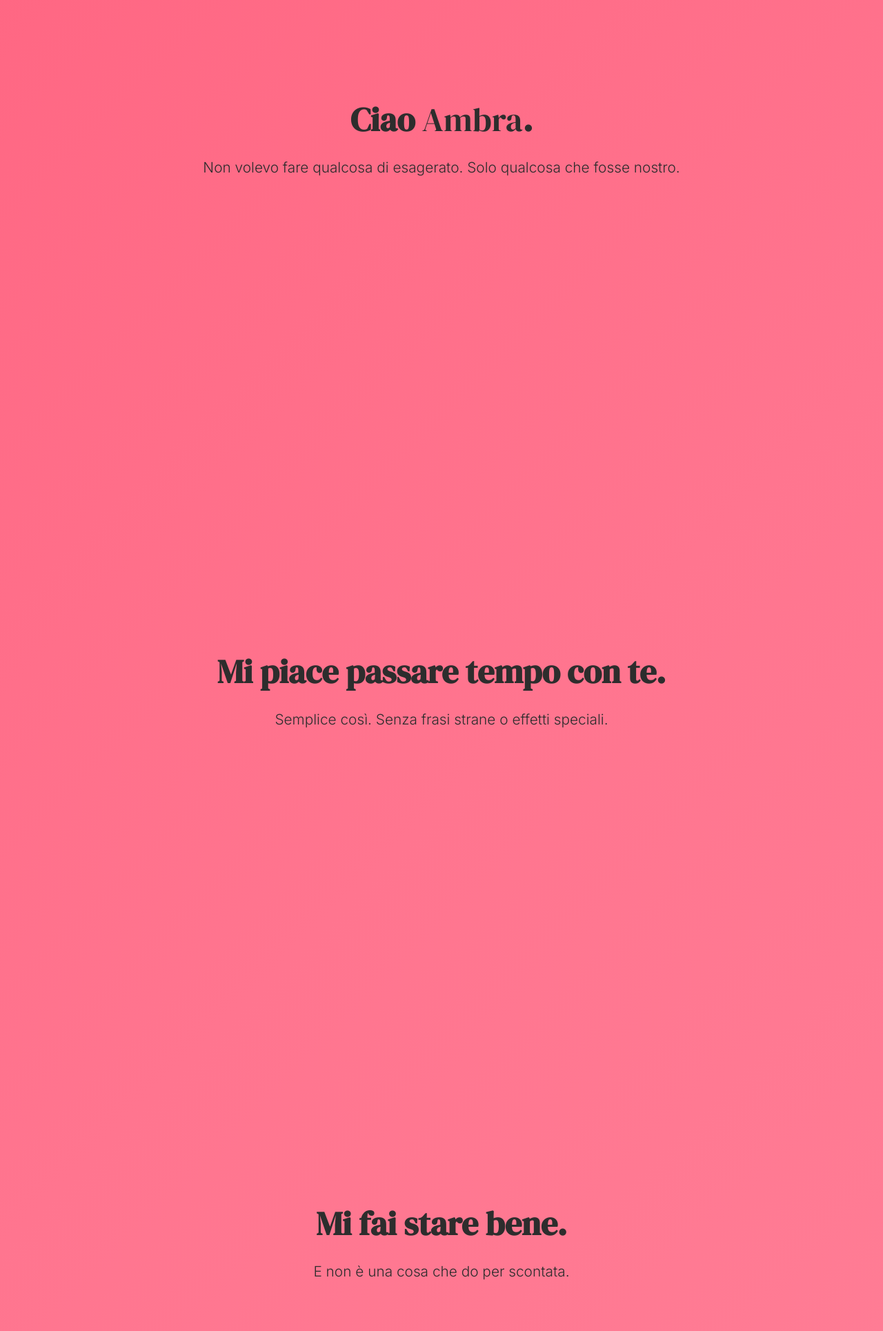
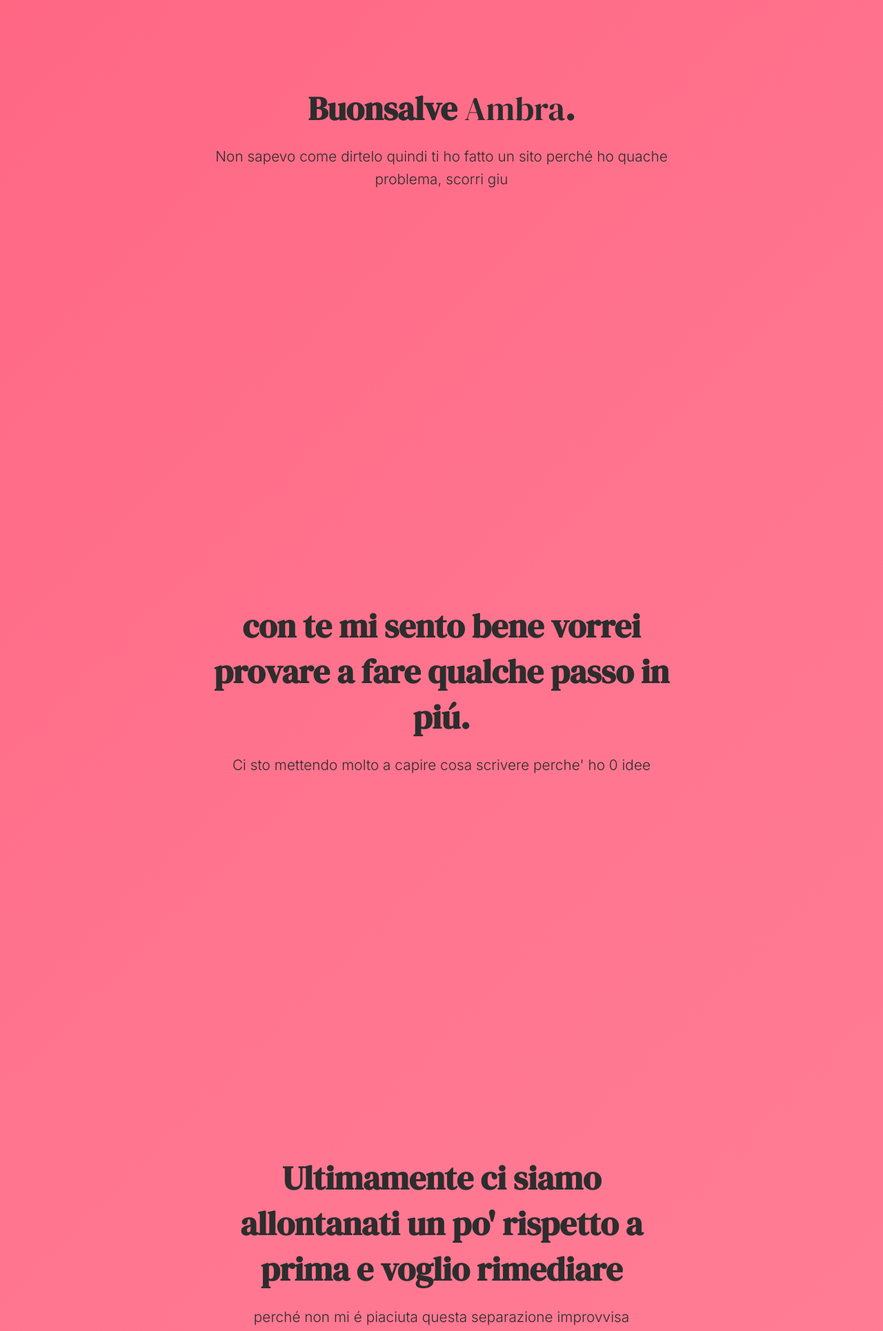
Before and after one commit to theoghi/sitoambra, a plain HTML site: page index.html in a window 1280 px wide. Shown: the part 200-2129 px from the top of the page at 69% size. Drawn offline with Linux system fonts and the light colour scheme.

Commit message:
Add files via upload

```diff
--- a/index.html
+++ b/index.html
@@ -3,7 +3,7 @@
 <head>
 <meta charset="UTF-8">
 <meta name="viewport" content="width=device-width, initial-scale=1.0">
-<title>Per Ambra ❤️</title>
+<title>Per Ambra </title>
 
 <link href="https://fonts.googleapis.com/css2?family=DM+Serif+Display&family=Inter:wght@300;400&display=swap" rel="stylesheet">
 
@@ -82,7 +82,7 @@ button{
   border-radius:30px;
   cursor:pointer;
   transition:0.3s;
-  background:#ff4d6d;
+  background:#c5586c;
   color:white;
   position:relative;
   touch-action: manipulation;
@@ -121,29 +121,29 @@ button:hover{
 
 <section>
   <div class="content">
-    <h1>Ciao <span class="name">Ambra</span>.</h1>
-    <p>Non volevo fare qualcosa di esagerato. Solo qualcosa che fosse nostro.</p>
+    <h1>Buonsalve <span class="name">Ambra</span>.</h1>
+    <p>Non sapevo come dirtelo quindi ti ho fatto un sito perché ho quache problema, scorri giu</p>
   </div>
 </section>
 
 <section>
   <div class="content">
-    <h1>Mi piace passare tempo con te.</h1>
-    <p>Semplice così. Senza frasi strane o effetti speciali.</p>
+    <h1>con te mi sento bene vorrei provare a fare qualche passo in piú.</h1>
+    <p>Ci sto mettendo molto a capire cosa scrivere perche' ho 0 idee</p>
   </div>
 </section>
 
 <section>
   <div class="content">
-    <h1>Mi fai stare bene.</h1>
-    <p>E non è una cosa che do per scontata.</p>
+    <h1>Ultimamente ci siamo allontanati un po' rispetto a prima e voglio rimediare</h1>
+    <p>perché non mi é piaciuta questa separazione improvvisa</p>
   </div>
 </section>
 
 <section>
   <div class="content">
     <h1>Quindi te lo chiedo così.</h1>
-    <p>Ti va di continuare a scoprirci?</p>
+    <p>L'ultima scritta e ci siamo</p>
   </div>
 </section>
 
@@ -204,7 +204,7 @@ function risposta(tipo){
     reactionText.textContent = "Lo sapevo 😏 (scrivimi su whatsapp perche'non so la risposta)";
   } else {
     reaction.textContent = "😢";
-    reactionText.textContent = "Possiamo ripensarci?";
+    reactionText.textContent = "pazienza ci ho provato, almeno scrivimi per dirlo perché non vedo la risposta";
   }
 
   reaction.classList.add("show");
```
